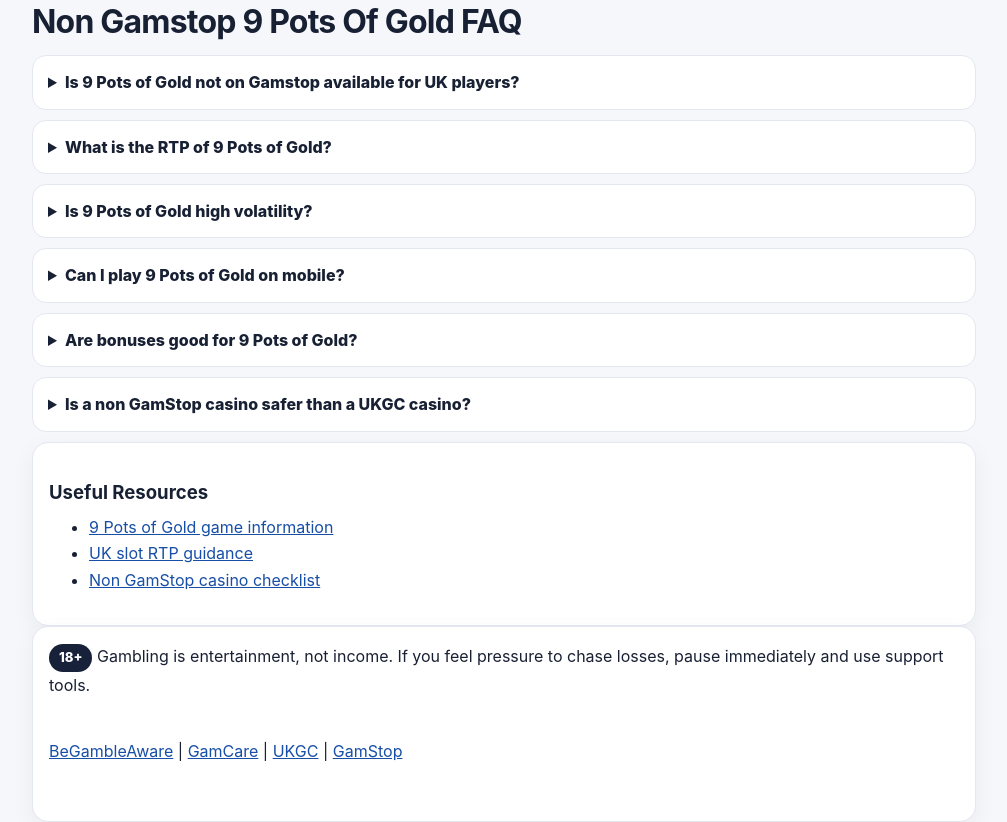
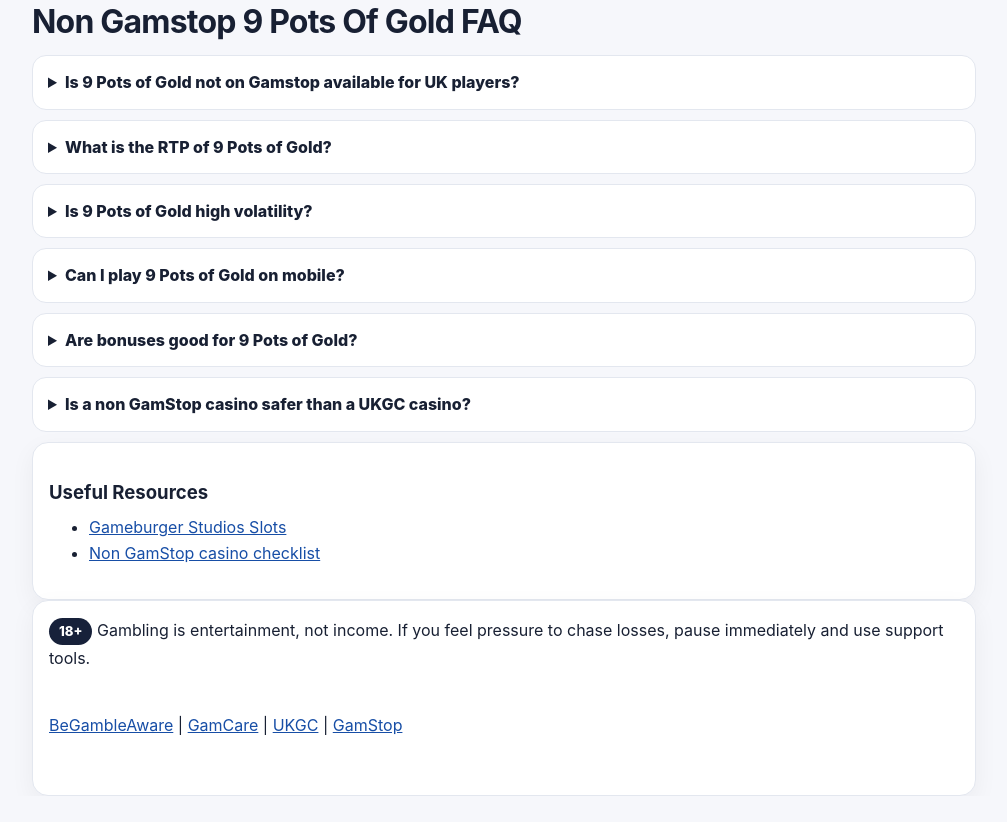
Before and after one commit to nongamstop/9-pots-of-gold, a plain HTML site: page index.html in a window 1280 px wide. Shown: the part 6900-7722 px from the top of the page, without its empty margins (136-1143 px from the left). After the commit the page ends 7696 px from the top, so only its background shows below. Drawn offline with Linux system fonts and the light colour scheme.

Commit message:
Update index.html

```diff
--- a/index.html
+++ b/index.html
@@ -427,8 +427,7 @@
 <div class="external-links">
 <h3>Useful Resources</h3>
 <ul>
-<li><a href="#">9 Pots of Gold game information</a></li>
-<li><a href="#">UK slot RTP guidance</a></li>
+<li><a href="https://nongamstop.github.io/9-pots-of-gold/gameburger-studios-slots-best-for-uk.html">Gameburger Studios Slots</a></li>
 <li><a href="#">Non GamStop casino checklist</a></li>
 </ul>
 </div>
```
